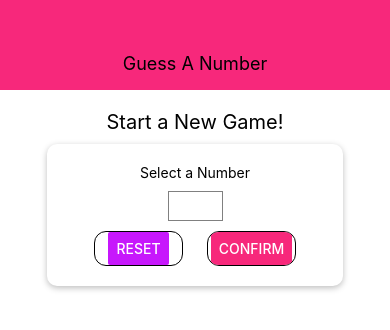
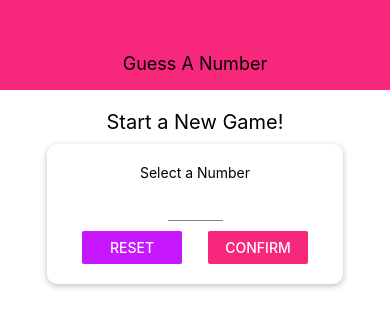
Before and after one commit to jakrim/guessNumberApp, a React Native app: screen / in a window 390 px wide. Shown: the top 330 px of the page. Built offline with nearby package versions, Linux system fonts and the light colour scheme.

Commit message:
Create NumberContainer component, add logic to confirmed output function

```diff
--- a/components/Input.js
+++ b/components/Input.js
@@ -8,8 +8,8 @@
 const styles = StyleSheet.create({
   input: {
     height: 30,
-    borderColor: 'grey',
-    borderWidth: 1,
+    borderBottomColor: 'grey',
+    borderBottomWidth: 1,
     marginVertical: 10
   }
 });
--- /dev/null
+++ b/components/NumberContainer.js
@@ -0,0 +1,29 @@
+import React from 'react';
+import { View, Text, StyleSheet } from 'react-native';
+import Colors from '../constants/colors';
+
+const NumberContainer = props => {
+  return (
+    <View style={styles.container}>
+      <Text style={styles.number}>{props.children}</Text>
+    </View>
+  );
+};
+
+const styles = StyleSheet.create({
+  container: {
+    borderWidth: 2,
+    borderColor: Colors.accent,
+    padding: 10,
+    borderRadius: 10,
+    marginVertical: 10,
+    alignItems: 'center',
+    justifyContent: 'center'
+  },
+  number: {
+    color: Colors.accent,
+    fontSize: 30
+  }
+});
+
+export default NumberContainer;
--- a/screens/StartGameScreen.js
+++ b/screens/StartGameScreen.js
@@ -5,12 +5,14 @@
   Text,
   Button,
   Keyboard,
-  TouchableWithoutFeedback
+  TouchableWithoutFeedback,
+  Alert
 } from 'react-native';
 
 import Card from '../components/Card';
 import Colors from '../constants/colors';
 import Input from '../components/Input';
+import NumberContainer from '../components/NumberContainer';
 
 const StartGameScreen = props => {
   const [enteredValue, setEnteredValue] = useState('');
@@ -28,13 +30,31 @@
 
   const confirmInputHandler = () => {
     const chosenNumber = parseInt(enteredValue);
-    if (chosenNumber === NaN || chosenNumber <= 0 || chosenNumber > 999) {
+    if (isNaN(chosenNumber) || chosenNumber <= 0 || chosenNumber > 999) {
+      Alert.alert('Invalid Number!', 'Number has to be between 1 and 999.', [
+        { text: 'Okay', style: 'destructive', onPress: resetInputHandler }
+      ]);
       return;
     }
     setConfirmed(true);
-    setSelectedNumber(parseInt(enteredValue));
+    setSelectedNumber(chosenNumber);
     setEnteredValue('');
+    Keyboard.dismiss();
   };
+
+  let confirmedOutput;
+
+  if (confirmed) {
+    confirmedOutput = (
+      <Card style={styles.confirmedNumber}>
+        <Text style={{ fontWeight: 'bold', textAlign: 'center' }}>
+          You Selected
+        </Text>
+        <NumberContainer>{selectedNumber}</NumberContainer>
+        <Button title='START GAME' />
+      </Card>
+    );
+  }
 
   return (
     <TouchableWithoutFeedback
@@ -73,6 +93,7 @@
             </View>
           </View>
         </Card>
+        {confirmedOutput}
       </View>
     </TouchableWithoutFeedback>
   );
@@ -101,18 +122,15 @@
     paddingHorizontal: 15
   },
   button: {
-    flex: 1,
-    width: '100%',
-    borderColor: 'black',
-    borderWidth: 1,
-    marginHorizontal: 12,
-    borderRadius: 12,
-    overflow: 'hidden',
-    alignItems: 'center'
+    width: 100
   },
   input: {
     width: 55,
     textAlign: 'center'
+  },
+  confirmedNumber: {
+    marginTop: 50,
+    alignItems: 'center'
   }
 });
 
```
